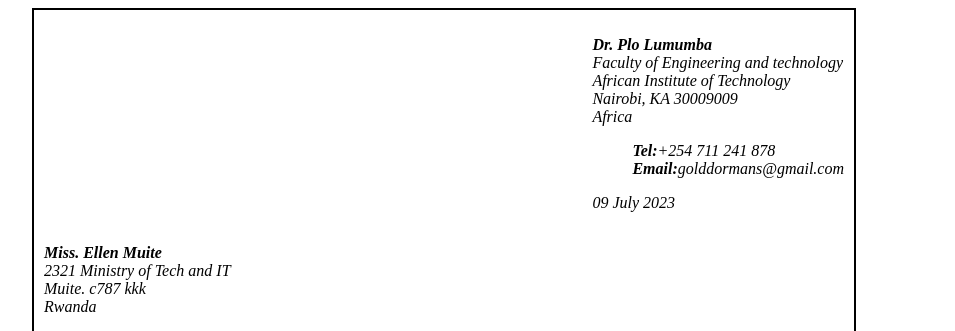
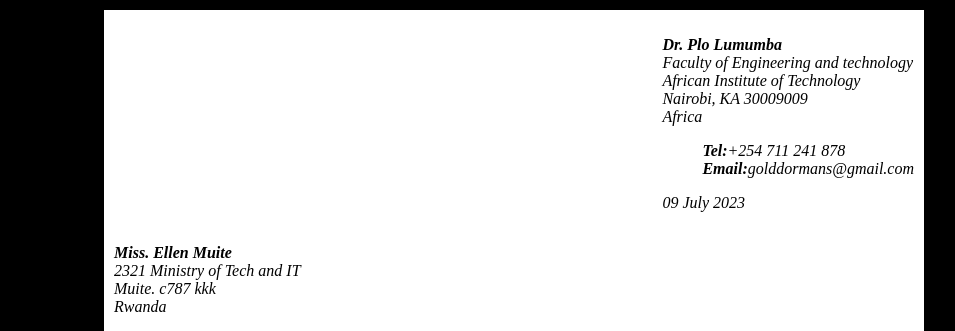
Before and after one commit to Sheddiey/Marking-up-a-letter, a plain HTML site: page index1.html in a window 1280 px wide. Shown: the top 331 px of the page, without its empty margins (126-1081 px from the left). Drawn offline with Linux system fonts and the light colour scheme.

Commit message:
updated background & margin

```diff
--- a/index1.html
+++ b/index1.html
@@ -16,10 +16,12 @@
         list-style: none;
     }
     .container{
-        margin-left: 150px;
+        margin-left: auto;
+        margin-right: auto;
         border: 2px solid black;
         width: 800px;
         padding: 10px;
+        background-color: white;
     }
     @media (max-width: 480px) {
         .container{
--- a/style.css
+++ b/style.css
@@ -29,3 +29,7 @@ ul{
         padding: 10px;
     }
   }
+
+  body{
+    background-color: black;
+  }
```
